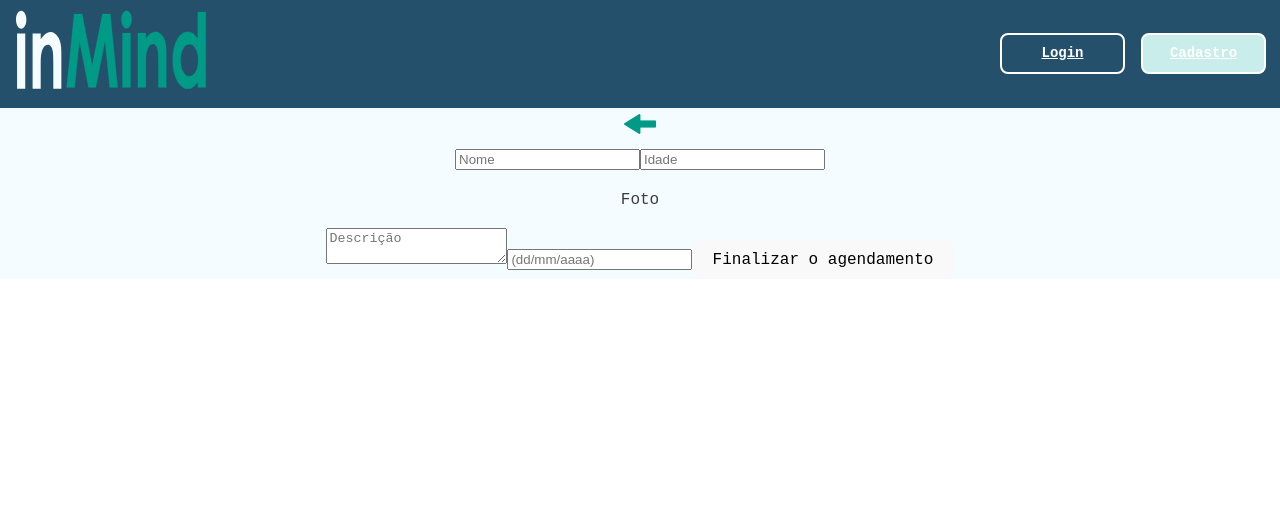
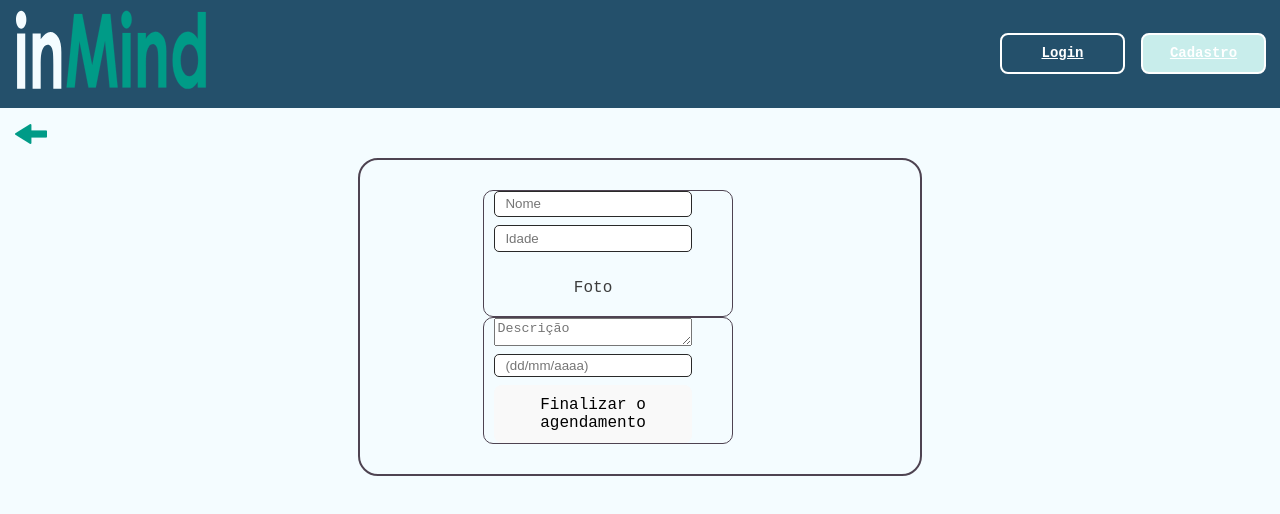
Before and after one commit to EuGenio00/inMind-Front, a React (Vite) app: page /agendamento in a window 1280 px wide. Shown: the top 514 px of the page. Built offline with nearby package versions, Linux system fonts and the light colour scheme.

Commit message:
subir a página /agendados e /pesquisar-psicologo

```diff
--- a/src/App.css
+++ b/src/App.css
@@ -1,12 +1,18 @@
 #root {
   max-width: 100%;
+  height: 100%;
   /* max-width: 1280px; */
   /* margin: 0 auto; */
   /* padding: 2rem; */
   text-align: center;
 }
 
+.App{
+  height: 100%;
+}
+
 .container{
+  height: 100%;
   width: 100%;
   background-color: #f4fcff;
 }
--- a/src/Components/Paginas/PageScheduling/PageScheduling.css
+++ b/src/Components/Paginas/PageScheduling/PageScheduling.css
@@ -0,0 +1,88 @@
+.out-arrow{
+    width: 100%;
+    display: flex;
+    margin: auto;
+    padding: 10px 0px;
+    height: 30px;
+}
+
+.out-arrow a:hover{
+    -webkit-transform: scale(1.1) scaleX(1);
+    transform: scale(1.1) scaleX(1.2);
+    object-fit: cover;
+    -webkit-transition: all 1s;
+    transition: all .5s;
+}
+
+.card-research{
+    display: flex;
+    justify-content: center;
+    align-items: center;
+    gap: 1.5rem;
+    border: 2px solid #4e4351;
+    border-radius: 20px;
+    width: 500px;
+    padding: 30px;
+    margin: auto;
+
+}
+
+.research-list{
+    padding: 0;
+}
+
+.informations{
+    display: flex;
+    flex-direction: column;
+    gap: 0.5rem;
+    border: 1px solid #4e4351;
+    border-radius: 10px;
+    height: 125px;
+    width: 63%;
+    justify-content: center;
+    padding: 0 40px 0 10px;
+
+}
+
+.informations input {
+    height: 25px;
+    border-radius: 5px;
+    border: 1px solid #292929;
+    padding-left: 10px;
+}
+
+.informations input:focus-visible {
+    -webkit-box-shadow: 0 4px 24px #c8edeb;
+    box-shadow: 0 4px 24px #c8edeb;
+    border-radius: 8px;
+
+}
+
+.informations input:focus-visible {
+    border: none;
+
+}
+
+.Scheduling .informations input:first-child {
+    width: 90%;
+}
+
+.Scheduling .informations input:last-child {
+    height: 40px;
+}
+
+.container-general{
+    height: 100%;
+    max-width: 1250px;
+    margin: auto;
+}
+
+.photo{
+    display: flex;
+    align-items: center;
+    border: 3px solid #c8edeb;
+    border-radius: 15px;
+    height: 125px;
+    width: 20%;
+    justify-content: center;
+}
--- a/src/Components/Paginas/PageScheduling/PageScheduling.jsx
+++ b/src/Components/Paginas/PageScheduling/PageScheduling.jsx
@@ -1,5 +1,6 @@
 
 import axios from "axios";
+import './PageScheduling.css'
 
 const Scheduling = () => {
 
@@ -25,7 +26,7 @@ const Scheduling = () => {
                     <a href="/"><img src="src/assets/seta-esquerda.png" alt="seta" /></a>
                 </span>
               <ul className="research-list">
-                <li>
+                <li className="Scheduling">
                     <div className="card-research">
                       <span className="informations">
                         <input
@@ -37,7 +38,7 @@ const Scheduling = () => {
                           <input
                             type="text"
                             name="descricao"
-                            placeholder="Descrição"
+                            placeholder="dd/mm/aaaa - 00:00"
                             value=""
                             onChange=""
 
--- a/src/Components/Paginas/PsychologistResearch/PsychologistResearch.css
+++ b/src/Components/Paginas/PsychologistResearch/PsychologistResearch.css
@@ -0,0 +1,16 @@
+
+.avalietions img {
+    width: 25px;
+    height: 25px;
+}
+
+.row-2 {
+    display: flex;
+    gap: 0.5rem;
+    align-items: center;
+}
+
+.PsychologistResearch .row-2 input {
+    height: 40px;
+    width: 245px;
+}
--- a/src/Components/Paginas/PsychologistResearch/PsychologistResearch.jsx
+++ b/src/Components/Paginas/PsychologistResearch/PsychologistResearch.jsx
@@ -1,6 +1,6 @@
 
 import axios from 'axios'
-
+import './PsychologistResearch.css'
 
 const PsychologistResearch = () => {
 
@@ -26,7 +26,7 @@ const PsychologistResearch = () => {
                     <a href="/"><img src="src/assets/seta-esquerda.png" alt="seta" /></a>
                 </span>
               <ul className="research-list">
-                <li>
+                <li className='PsychologistResearch'>
                     <div className="card-research">
                       <span className="informations">
                         <input
@@ -45,7 +45,7 @@ const PsychologistResearch = () => {
 
                           />
                           <div className='avalietions'>
-                            <img src="" alt="estrela" />
+                            <img src="src/assets/estrela.png" alt="estrela" />
                             <span className='number-views'></span>
                           </div>
                         </div>
--- a/src/index.css
+++ b/src/index.css
@@ -4,7 +4,7 @@
   font-family: 'IBM Plex Mono', monospace;
   line-height: 1.5;
   font-weight: 400;
-
+  height: 100%;
   color-scheme: light dark;
   color: #3d3d3d;
   background-color: #f4fcff;
@@ -29,6 +29,7 @@ body {
   padding: 0;
   margin: 0;
   box-sizing: border-box;
+  height: 100%;
   /* margin: 0;
   display: flex;
   place-items: center;
```
Also changed, not shown: src/assets/estrela.png (added).
